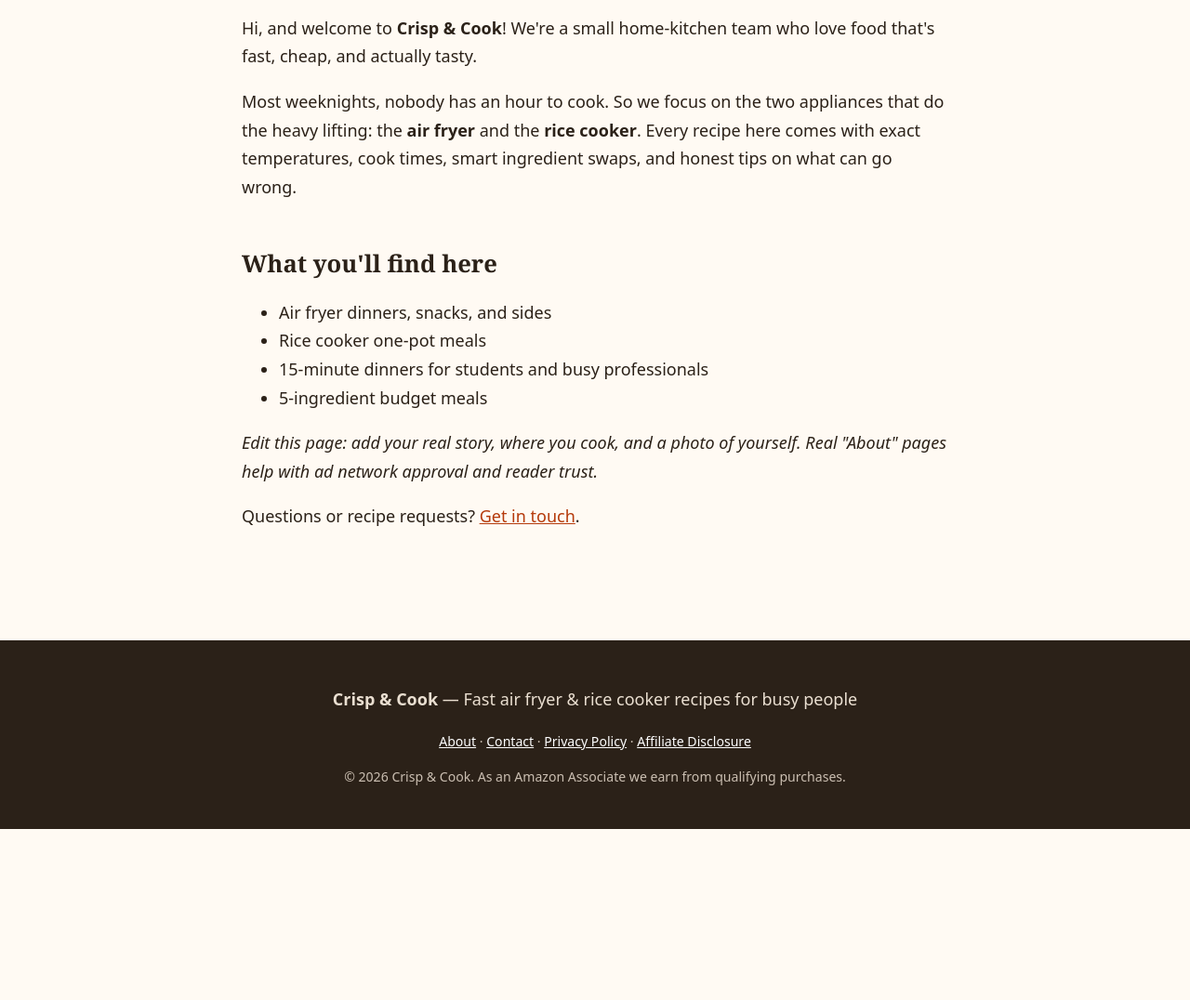
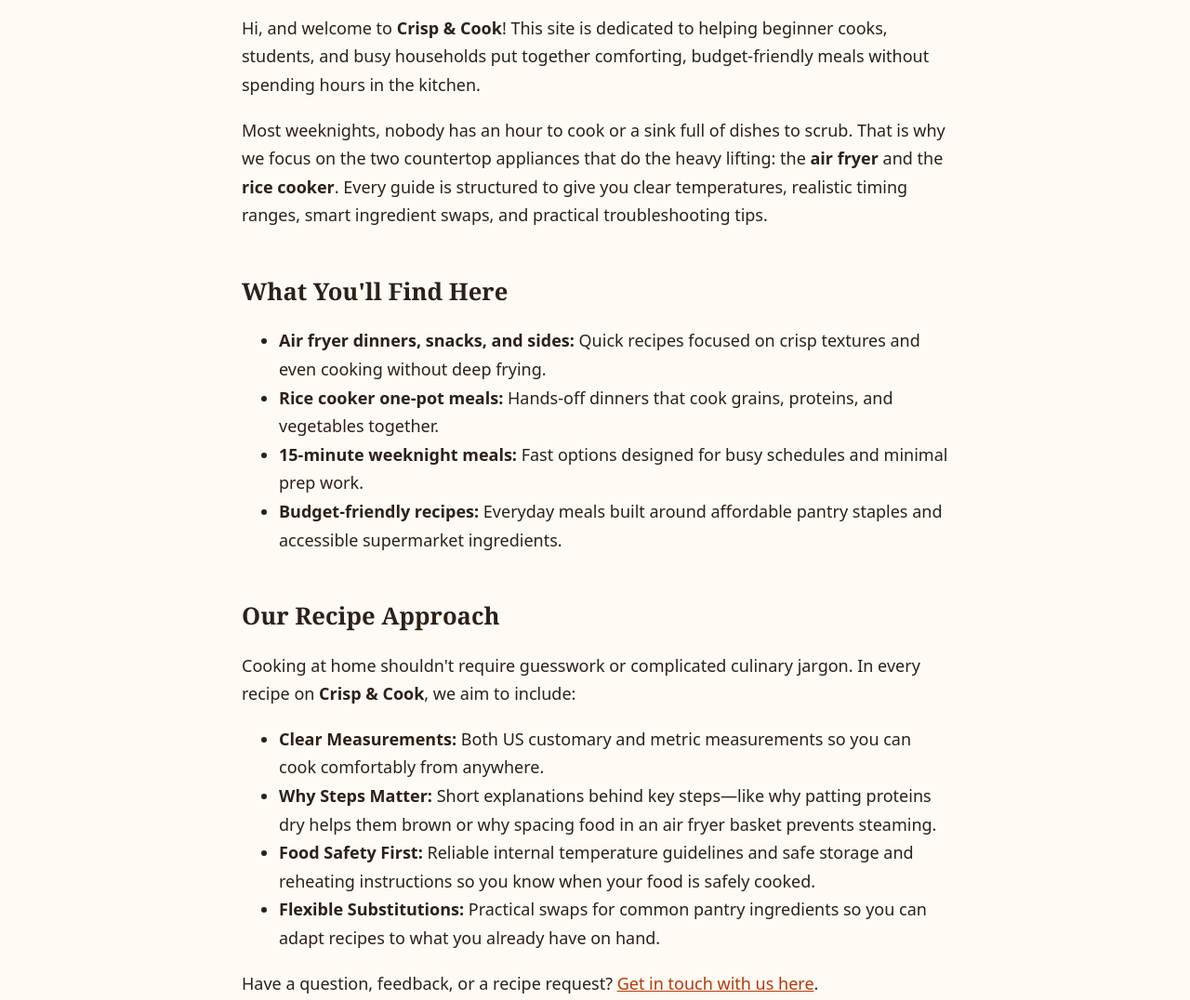
Before and after one commit to trendpulseAi/crispandcook, an Astro site: page /about in a window 1280 px wide. Shown: the part 142-1218 px from the top of the page at 93% size. Before the commit the page ends 1034 px from the top, so only its background shows below. Built offline with nearby package versions, Linux system fonts and the light colour scheme; Astro itself is replaced by a stand-in of ours.

Commit message:
Update about.astro

```diff
--- a/src/pages/about.astro
+++ b/src/pages/about.astro
@@ -2,16 +2,27 @@
 import Page from '../layouts/Page.astro';
 import { SITE } from '../site.config.mjs';
 ---
-<Page title="About Crisp & Cook" description="Who we are and why we make fast air fryer and rice cooker recipes.">
-  <p>Hi, and welcome to <strong>{SITE.name}</strong>! We're a small home-kitchen team who love food that's fast, cheap, and actually tasty.</p>
-  <p>Most weeknights, nobody has an hour to cook. So we focus on the two appliances that do the heavy lifting: the <strong>air fryer</strong> and the <strong>rice cooker</strong>. Every recipe here comes with exact temperatures, cook times, smart ingredient swaps, and honest tips on what can go wrong.</p>
-  <h2>What you'll find here</h2>
+<Page title="About Crisp & Cook" description="Learn about Crisp & Cook and our approach to fast, reliable air fryer and rice cooker recipes for everyday home cooks.">
+  <p>Hi, and welcome to <strong>{SITE.name}</strong>! This site is dedicated to helping beginner cooks, students, and busy households put together comforting, budget-friendly meals without spending hours in the kitchen.</p>
+
+  <p>Most weeknights, nobody has an hour to cook or a sink full of dishes to scrub. That is why we focus on the two countertop appliances that do the heavy lifting: the <strong>air fryer</strong> and the <strong>rice cooker</strong>. Every guide is structured to give you clear temperatures, realistic timing ranges, smart ingredient swaps, and practical troubleshooting tips.</p>
+
+  <h2>What You'll Find Here</h2>
   <ul>
-    <li>Air fryer dinners, snacks, and sides</li>
-    <li>Rice cooker one-pot meals</li>
-    <li>15-minute dinners for students and busy professionals</li>
-    <li>5-ingredient budget meals</li>
+    <li><strong>Air fryer dinners, snacks, and sides:</strong> Quick recipes focused on crisp textures and even cooking without deep frying.</li>
+    <li><strong>Rice cooker one-pot meals:</strong> Hands-off dinners that cook grains, proteins, and vegetables together.</li>
+    <li><strong>15-minute weeknight meals:</strong> Fast options designed for busy schedules and minimal prep work.</li>
+    <li><strong>Budget-friendly recipes:</strong> Everyday meals built around affordable pantry staples and accessible supermarket ingredients.</li>
   </ul>
-  <p><em>Edit this page: add your real story, where you cook, and a photo of yourself. Real "About" pages help with ad network approval and reader trust.</em></p>
-  <p>Questions or recipe requests? <a href="/contact/">Get in touch</a>.</p>
+
+  <h2>Our Recipe Approach</h2>
+  <p>Cooking at home shouldn't require guesswork or complicated culinary jargon. In every recipe on <strong>{SITE.name}</strong>, we aim to include:</p>
+  <ul>
+    <li><strong>Clear Measurements:</strong> Both US customary and metric measurements so you can cook comfortably from anywhere.</li>
+    <li><strong>Why Steps Matter:</strong> Short explanations behind key steps—like why patting proteins dry helps them brown or why spacing food in an air fryer basket prevents steaming.</li>
+    <li><strong>Food Safety First:</strong> Reliable internal temperature guidelines and safe storage and reheating instructions so you know when your food is safely cooked.</li>
+    <li><strong>Flexible Substitutions:</strong> Practical swaps for common pantry ingredients so you can adapt recipes to what you already have on hand.</li>
+  </ul>
+
+  <p>Have a question, feedback, or a recipe request? <a href="/contact/">Get in touch with us here</a>.</p>
 </Page>
```
